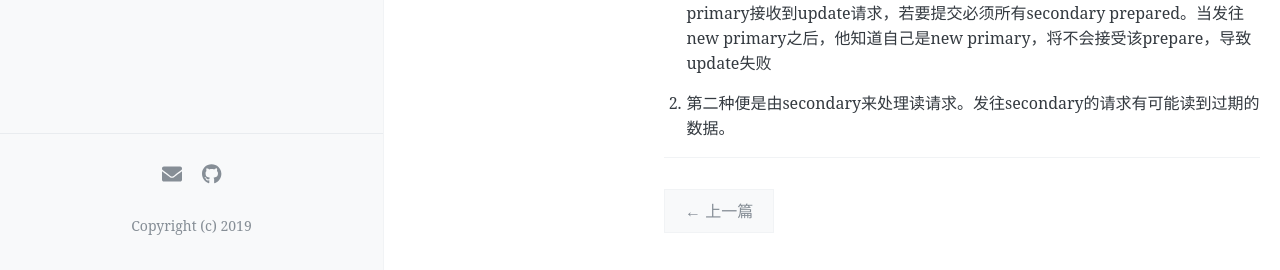
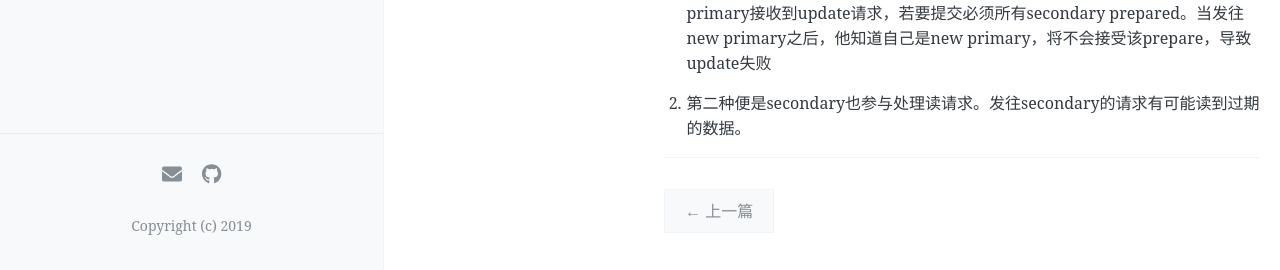
Before and after one commit to levy5307/blog, a Jekyll site: the page built from _posts/2020-04-06-PacificA.md, in a window 1280 px wide and 900 px high, scrolled down 8528 px. Shown: the part 627-897 px from the top of the window. Built offline with Jekyll 4.4.1, drawn with Linux system fonts in a browser that asks for light colours; comment, search, counter and statistics services are not loaded.

Commit message:
update PacificA

```diff
--- a/_posts/2020-04-06-PacificA.md
+++ b/_posts/2020-04-06-PacificA.md
@@ -153,4 +153,4 @@ Paxos对于少数replica的性能问题不敏感，因为他只需要大部分
 
 1. 第一种就是去掉租期。去掉租期的话，将会导致Primary Invariant无法保证，也就是说，可能会在某个时间，replica group中有两个primary。当查询请求发往old primary时，将有可能访问旧的数据。但是无需担心state diversion的问题，因为new primary肯定是先前配置中replica group中的一员，这样当old primary接收到update请求，若要提交必须所有secondary prepared。当发往new primary之后，他知道自己是new primary，将不会接受该prepare，导致update失败
 
-2. 第二种便是由secondary来处理读请求。发往secondary的请求有可能读到过期的数据。
+2. 第二种便是secondary也参与处理读请求。发往secondary的请求有可能读到过期的数据。
```
